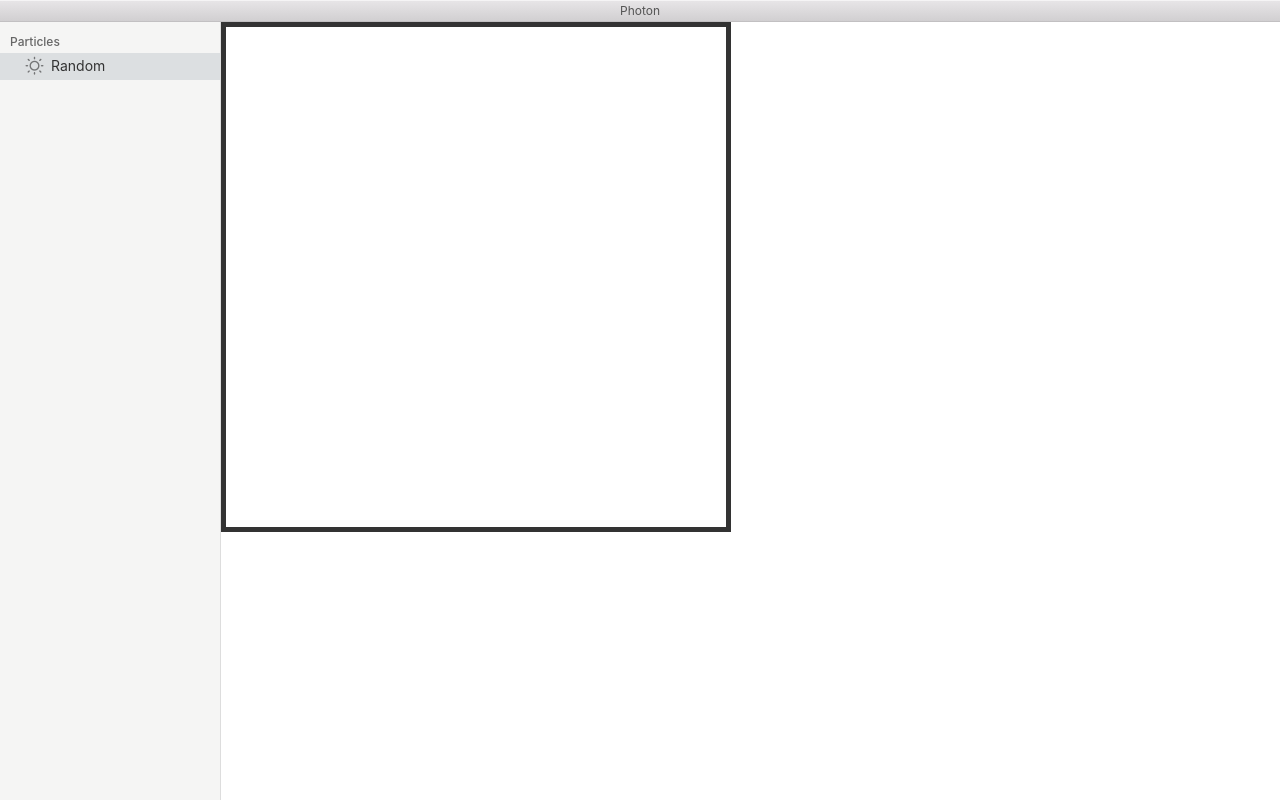
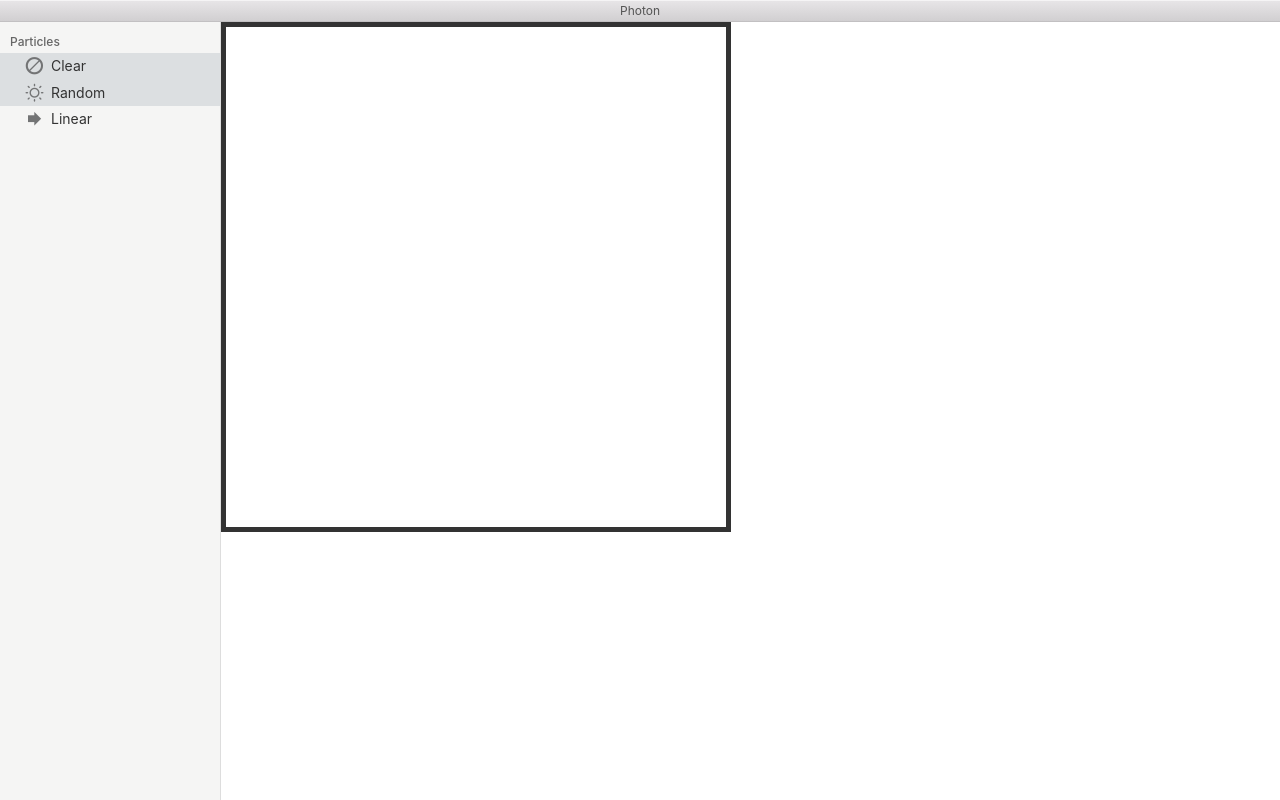
Before and after one commit to wmurray8989/ElectronParticleSim, a website: page index.html in a window 1280 px wide. Drawn offline with Linux system fonts and the light colour scheme.

Commit message:
Added clear button to UI.

```diff
--- a/index.html
+++ b/index.html
@@ -22,8 +22,16 @@
             <nav class="nav-group">
               <h5 class="nav-group-title">Particles</h5>
               <span class="nav-group-item active">
+                <span class="icon icon-block"></span>
+                Clear
+              </span>
+              <span class="nav-group-item active">
                 <span class="icon icon-light-up"></span>
                 Random
+              </span>
+              <span class="nav-group-item">
+                <span class="icon icon-right-bold"></span>
+                Linear
               </span>
             </nav>
           </div>
```
